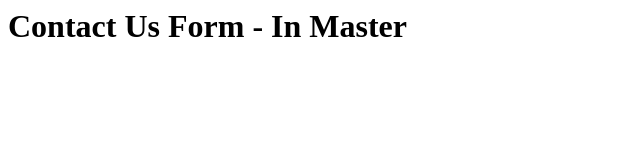
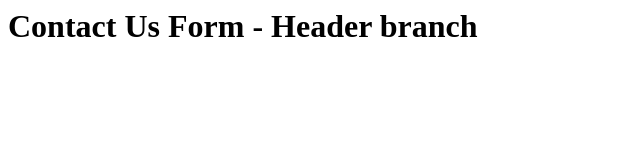
Before and after one commit to jaycek/E75-Git-example, a plain HTML site: page contact.html in a window 1280 px wide. Shown: the whole page, without its empty margins (0-640 px from the left). Drawn offline with Linux system fonts and the light colour scheme.

Commit message:
Update header text in contact.html

```diff
--- a/contact.html
+++ b/contact.html
@@ -4,7 +4,7 @@
   </head>
   <body>
     <h1>
-      Contact Us Form - In Master
+      Contact Us Form - Header branch
     </h1>
   </body>
 </html>
```
